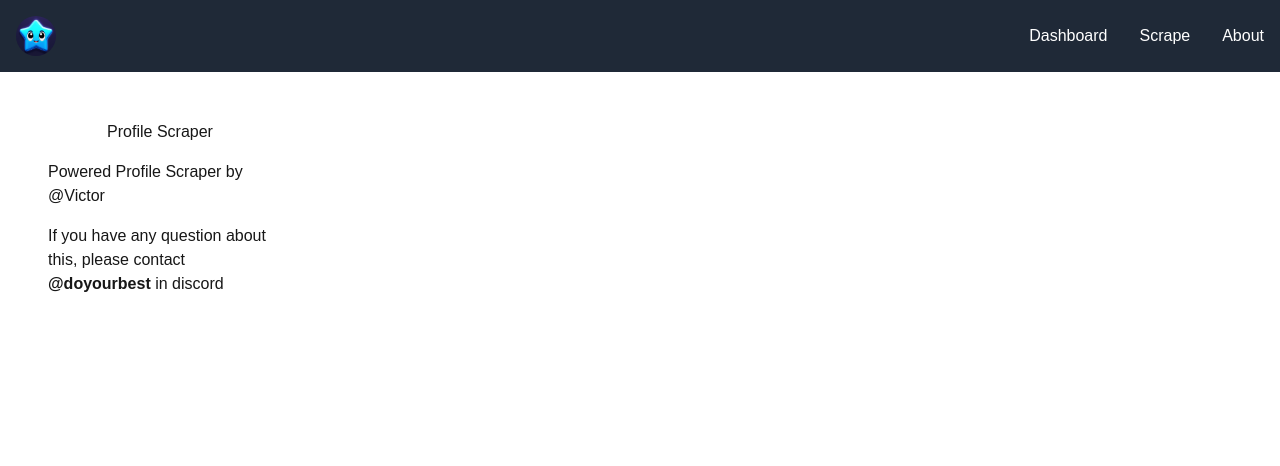
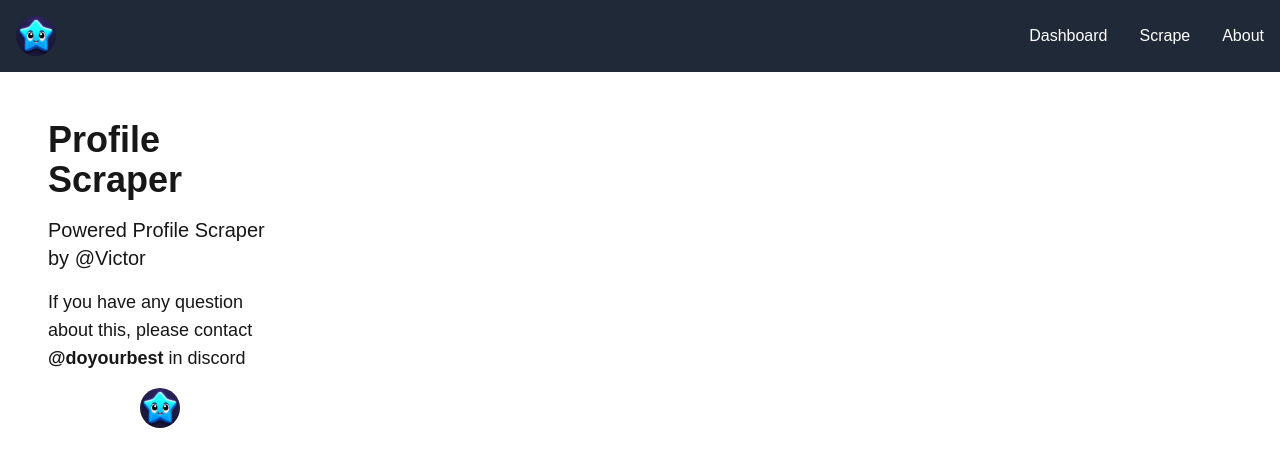
Before and after one commit to doyourbest96/ai-powered-profile-scraper-node, a Next.js app: page /about in a window 1280 px wide. Shown: the top 466 px of the page. Built offline with nearby package versions, Linux system fonts and the light colour scheme.

Commit message:
[update] update about component
Co-Authored-By: jamest33 <182724236+jamest33@users.noreply.github.com>

```diff
--- a/src/sections/About.tsx
+++ b/src/sections/About.tsx
@@ -1,15 +1,27 @@
+import Link from "next/link";
+import Image from "next/image";
+
 const About = () => {
   return (
-    <>
+    <div className="w-full h-full">
       <div className="max-w-80 p-12 flex flex-col justify-center items-center gap-4">
-        <h1>Profile Scraper</h1>
-        <p>Powered Profile Scraper by @Victor</p>
-        <p>
+        <h1 className="text-4xl font-semibold">Profile Scraper</h1>
+        <p className="text-xl">Powered Profile Scraper by @Victor</p>
+        <p className="text-lg">
           If you have any question about this, please contact{" "}
           <strong>@doyourbest</strong> in discord
         </p>
+        <Link href="/">
+          <Image
+            src="/cutestar.png"
+            alt="Logo"
+            width={100}
+            height={100}
+            className="h-10 w-10 rounded-full"
+          />
+        </Link>
       </div>
-    </>
+    </div>
   );
 };
 
```
